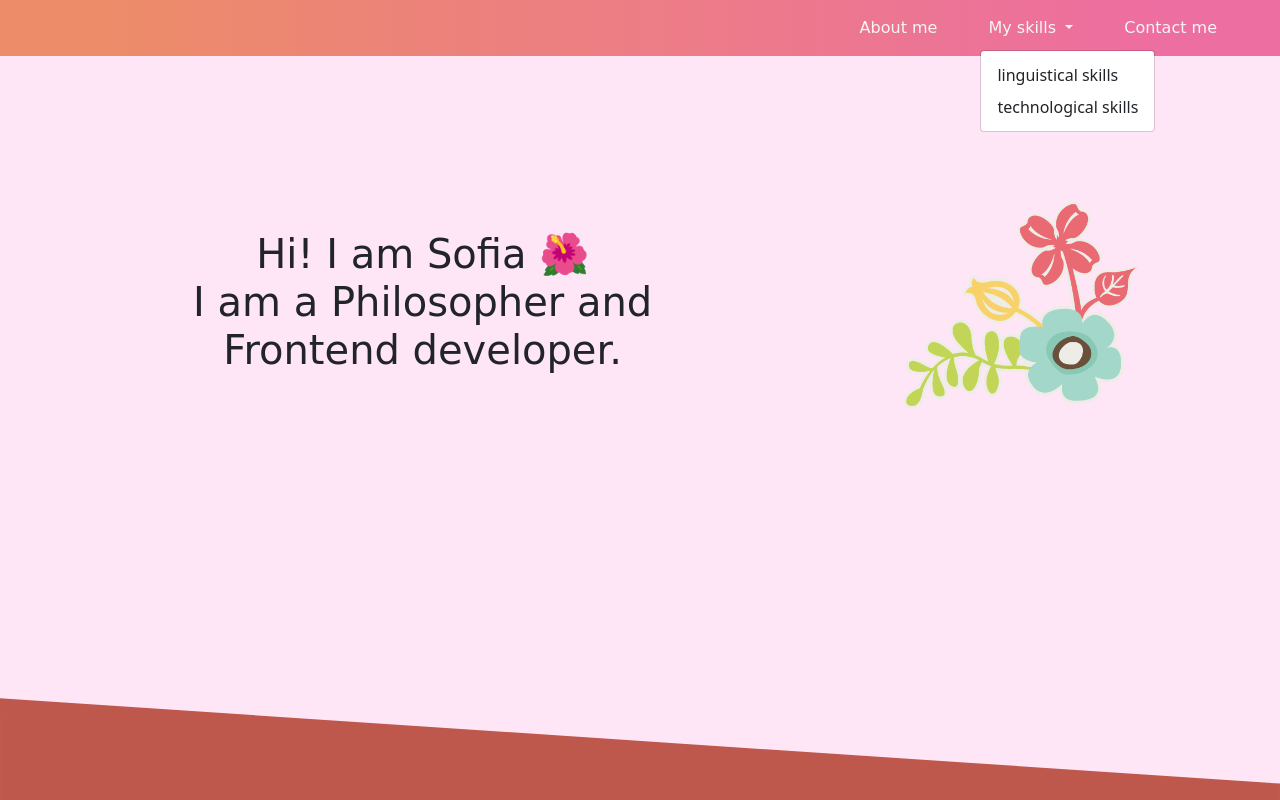
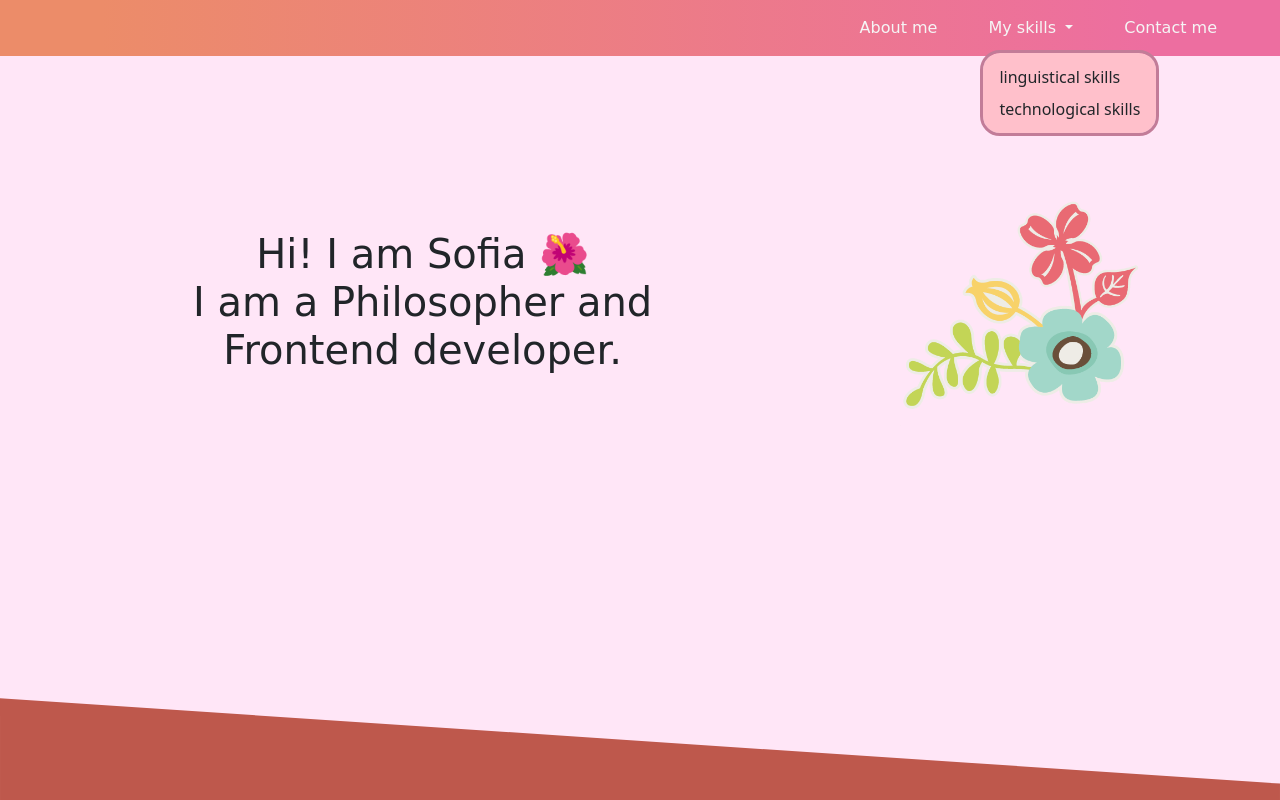
Before and after one commit to sofiiiaaa/Web-Personal-Developer-Portfolio, a plain HTML site: page index.html in a window 1280 px wide. Both pictures are taken after a click on the button "My skills". Shown: the top 800 px of the page. Drawn offline with nearby package versions, Linux system fonts and the light colour scheme; a web font is replaced by a local one.

Commit message:
new-dropdown-color-navbar

```diff
--- a/index.html
+++ b/index.html
@@ -46,8 +46,8 @@
                     My skills
                 </button>
                 <ul class="dropdown-menu"  aria-labelledby="dropdownMenuButton1">
-                    <li><a class="dropdown-item" href="#waves-2">linguistical skills</a></li>
-                    <li><a class="dropdown-item" href="#waves-3">technological skills</a></li>
+                    <li><a class="dropdown-item" id="first-dropdown-item" href="#waves-2">linguistical skills</a></li>
+                    <li><a class="dropdown-item" id="second-dropdown-item" href="#waves-3">technological skills</a></li>
                 </ul>
             </div>
 
@@ -155,13 +155,13 @@
             </div>
             <div class="row text-center">
                 <div class="col-4 t-skill">
-                    <i class="devicon-html5-plain-wordmark html-img"></i>
+                    <i class="devicon-html5-plain html-img"></i>
                 </div>
                 <div class="col-4 t-skill">
                     <i class="devicon-css3-plain html-img"></i>
                 </div>
-                <div class="col-4 t-skill">
-                    <i class="devicon-bootstrap-plain html-img"></i>
+                <div class="col-4">
+                    <i class="devicon-javascript-plain html-img"></i>
                 </div>
             </div>
             <div class="row text-center">
@@ -171,9 +171,10 @@
                 <div class="col-4">
                     <i class="devicon-git-plain html-img"></i>
                 </div>
-                <div class="col-4">
-                    <i class="devicon-github-original html-img"></i>
+                <div class="col-4 t-skill">
+                    <i class="devicon-bootstrap-plain html-img"></i>
                 </div>
+
             </div>
         </div>
 
--- a/scss/style.scss
+++ b/scss/style.scss
@@ -71,7 +71,7 @@ $third-color: rgb(148, 100, 108);
 
 #extended-navbar {
   // background-color: $gradient;
-  background-image: linear-gradient(270deg, #ed6ea0 10%, #ec8c69 92%);;
+  background-image: linear-gradient(270deg, #ed6ea0 10%, #ec8c69 92%);
   padding-right: 20px;
   .nav-link {
     color: whitesmoke;
@@ -81,7 +81,24 @@ $third-color: rgb(148, 100, 108);
   #dropdown-skills {
     border: 0px;
     background-color: transparent;
+
   }
+  .dropdown-menu{
+    background-color: pink;
+    border-radius:20px;
+    border:#c27c98 solid;
+    #first-dropdown-item{
+      border-radius:20px;
+      // border-top:#e7abc3 solid ;
+      // border-bottom:#e7abc3 solid ;
+    }
+    #second-dropdown-item{
+      border-radius:20px;
+      // border-top:#e7abc3 solid ;
+      // border-bottom:#e7abc3 solid ;
+    }
+  }
+
 }
 
 
@@ -120,6 +137,7 @@ $third-color: rgb(148, 100, 108);
     font-family: $main-font;
     font-size: 2.5rem;
     text-align: center;
+
 
   }
 
```
Also changed, not shown: css/style.css.
